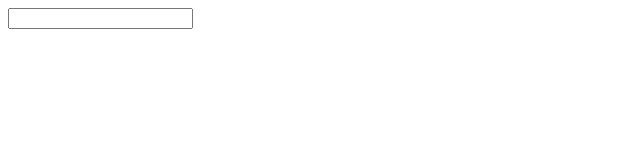
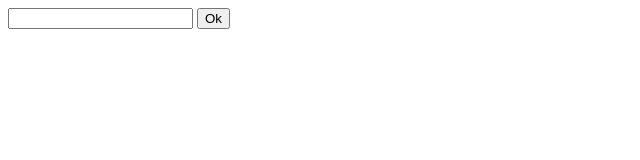
Before and after one commit to gitifal/pweb, a plain HTML site: page formulario.html in a window 1280 px wide. Shown: the full height of the page, 0-640 px from the left. Drawn offline with Linux system fonts and the light colour scheme.

Commit message:
Criação de submit

```diff
--- a/formulario.html
+++ b/formulario.html
@@ -8,6 +8,7 @@
 <body>
     <form>
         <input type="text">
+        <input type="submit" value="Ok">
     </form>
 </body>
 </html>
```
